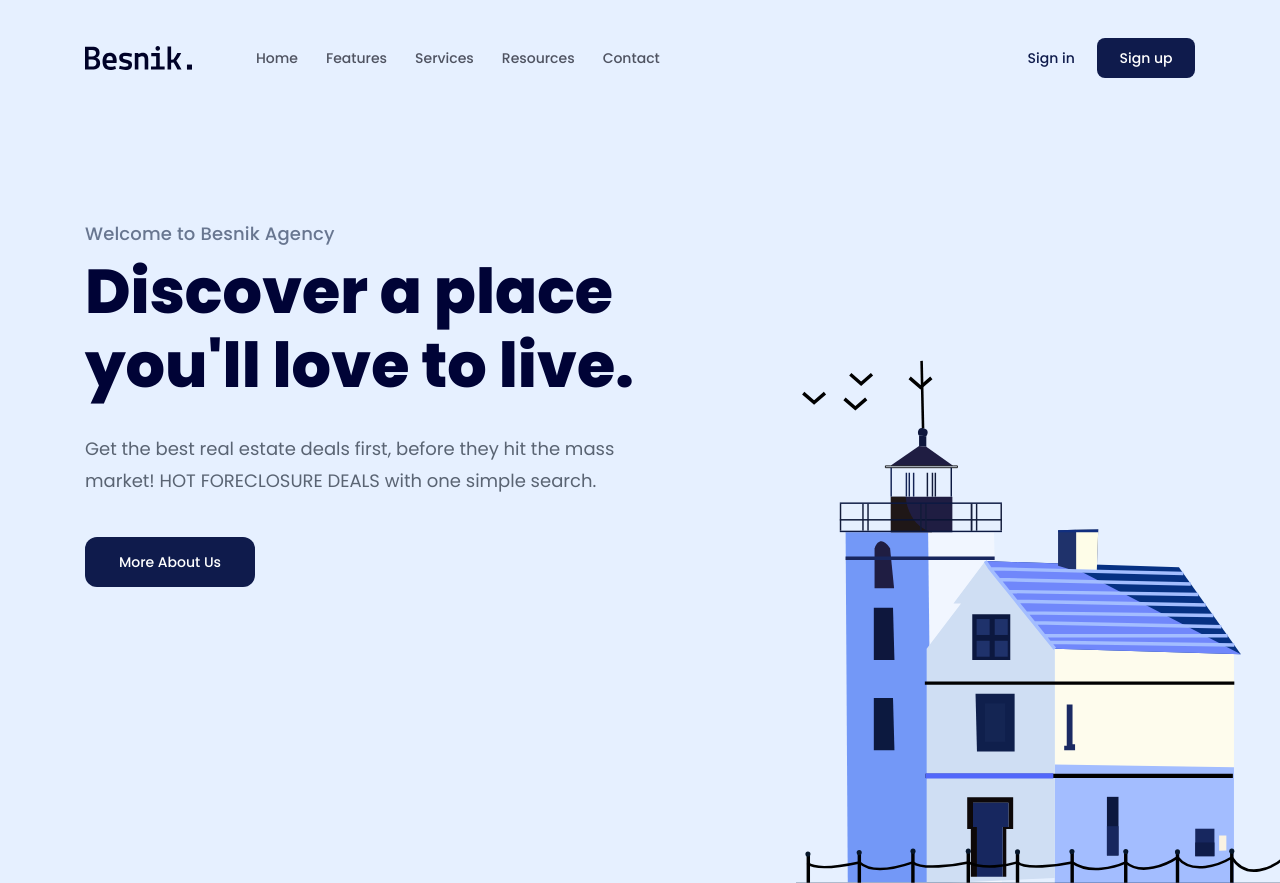
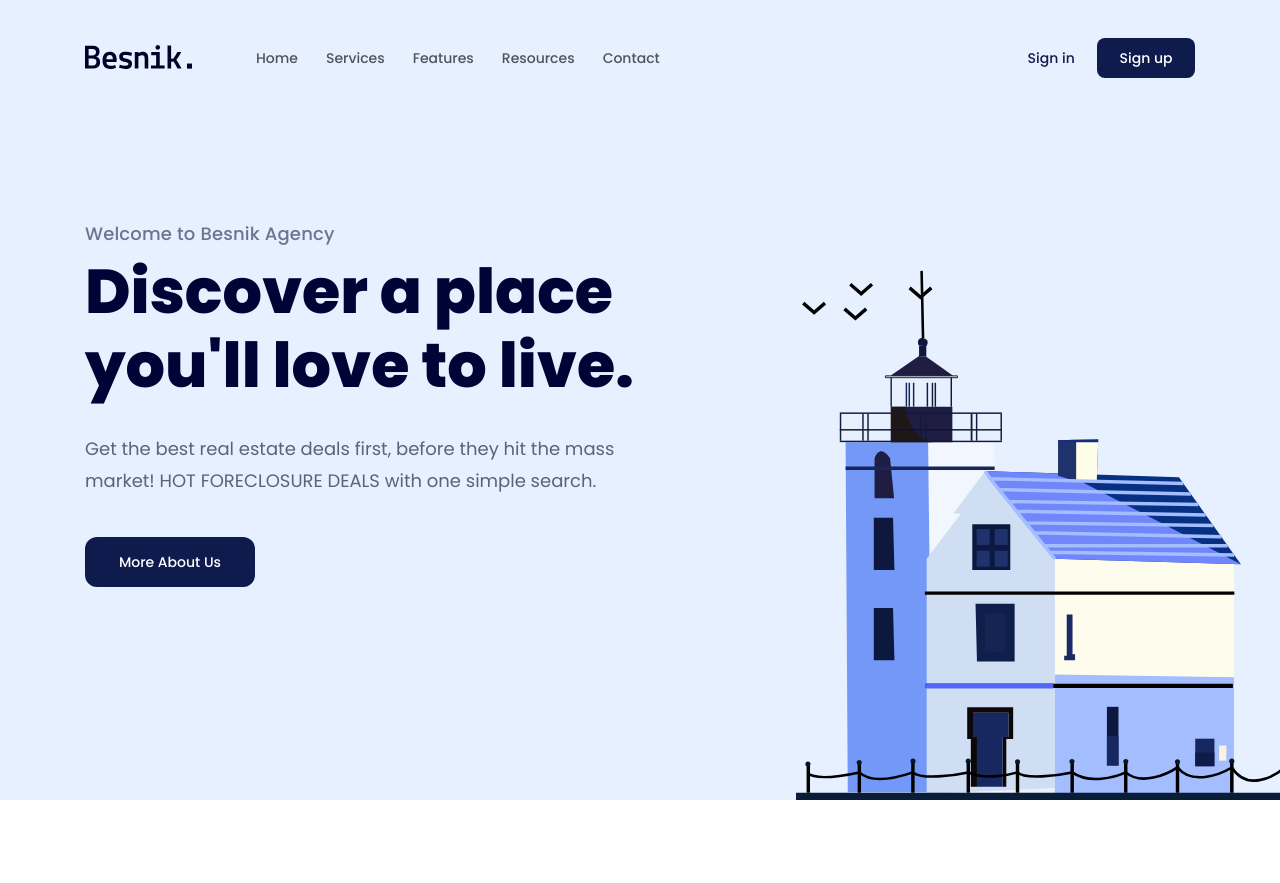
Before and after one commit to jasoncuong/project-01, a plain HTML site: page index.html in a window 1280 px wide. Shown: the top 883 px of the page. Drawn offline with Linux system fonts and the light colour scheme.

Commit message:
fix phan Header

```diff
--- a/assets/css/style.css
+++ b/assets/css/style.css
@@ -4,6 +4,11 @@
 
 :root {
     --primary-color: #0f1b4c;
+}
+
+html,
+body {
+    scroll-behavior: smooth;
 }
 
 html {
@@ -55,7 +60,7 @@ a {
 .hero-wrap {
     position: relative;
     background-color: #e6f0ff;
-    height: 100vh;
+    height: calc(100vh - 90px);
 }
 
 .navbar {
--- a/index.html
+++ b/index.html
@@ -20,22 +20,24 @@
         <link rel="stylesheet" href="./assets/css/style.css" />
     </head>
     <body>
-        <main>
+        <main id="home">
             <!-- Header -->
             <header class="fixed-header">
                 <div class="content">
                     <!-- NAVBAR -->
                     <nav class="navbar">
                         <!-- LOGO -->
-                        <img src="./assets/img/logo.svg" alt="Besnik." />
+                        <a href="#!"
+                            ><img src="./assets/img/logo.svg" alt="Besnik."
+                        /></a>
 
                         <!-- Navigation -->
                         <ul>
-                            <li><a href="#!">Home</a></li>
-                            <li><a href="#!">Features</a></li>
-                            <li><a href="#!">Services</a></li>
-                            <li><a href="#!">Resources</a></li>
-                            <li><a href="#!">Contact</a></li>
+                            <li><a href="#home">Home</a></li>
+                            <li><a href="#services">Services</a></li>
+                            <li><a href="#features">Features</a></li>
+                            <li><a href="#resources">Resources</a></li>
+                            <li><a href="#contact">Contact</a></li>
                         </ul>
 
                         <!-- Action -->
@@ -131,7 +133,7 @@
             </div>
 
             <!-- GUIDES -->
-            <div class="guides">
+            <div class="guides" id="services">
                 <div class="content">
                     <h2 class="sub-title">How its works?</h2>
                     <p class="desc">
@@ -199,7 +201,7 @@
             </div>
 
             <!-- Feature -->
-            <div class="feature">
+            <div class="feature" id="features">
                 <div class="content">
                     <header>
                         <h2 class="sub-title">Featured Properties</h2>
@@ -340,7 +342,7 @@
             </div>
 
             <!-- Stats -->
-            <div class="stats">
+            <div class="stats" id="resources">
                 <div class="content">
                     <div class="row">
                         <div class="img-block">
@@ -508,7 +510,7 @@
             </div>
 
             <!-- Subcription -->
-            <div class="subcription">
+            <div class="subcription" id="contact">
                 <div class="content">
                     <div class="body">
                         <div class="info">
```
